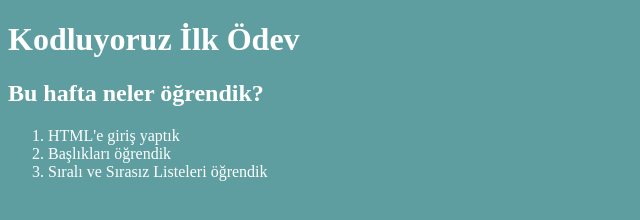
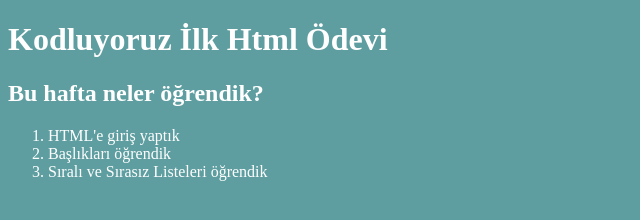
Before and after one commit to belkisarslan/kodluyoruzilkrepo, a plain HTML site: page index.html in a window 1280 px wide. Shown: the whole page, without its empty margins (0-640 px from the left). Drawn offline with Linux system fonts and the light colour scheme.

Commit message:
başlık değiştirildi

```diff
--- a/index.html
+++ b/index.html
@@ -8,7 +8,7 @@
     <title>Kodluyoruz Ödev</title>
 </head>
 <body>
-    <h1>Kodluyoruz İlk Ödev</h1>
+    <h1>Kodluyoruz İlk Html Ödevi</h1>
     <h2>Bu hafta neler öğrendik?</h2>
     <ol>
         <li>HTML'e giriş yaptık</li>
```
